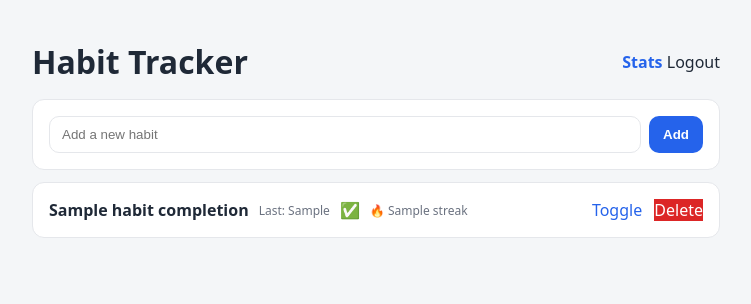
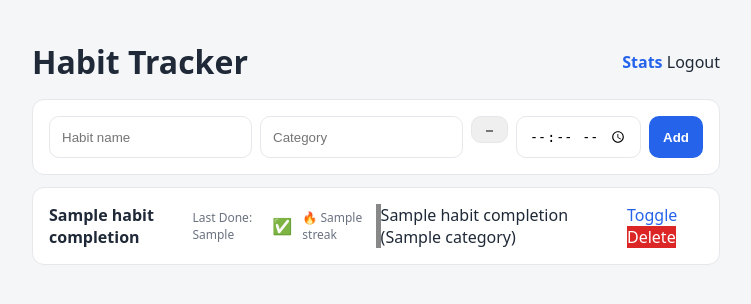
Before and after one commit to vikas09817/Habit-Tracker, a Flask app: page / in a window 1280 px wide. Shown: the top 304 px of the page, without its empty margins (264-1015 px from the left). Run offline with Flask 3, Linux system fonts and the light colour scheme; the visitor is signed in with stand-in values (Sample User, id 1); a database or web service that is not in the repository returns one stand-in record (values such as "Sample title"); some libraries are stand-ins or nearby versions.

Commit message:
enhanced features

```diff
--- a/app.py
+++ b/app.py
@@ -54,16 +54,24 @@ def home():
 
             if request.method == "POST":
                 habit_name = request.form["habit"]
+                category = request.form.get("category") or "General"
+                color = request.form["color"]
+                reminder_time = request.form.get("reminder_time") or None
                 cur.execute(
-                    "INSERT INTO habits (name, user_id) VALUES (%s, %s)",
-                    (habit_name, user_id)
+                    "INSERT INTO habits (name, user_id, category, color, reminder_time) VALUES (%s, %s, %s, %s, %s)",
+                    (habit_name, user_id, category, color, reminder_time)
                 )
                 conn.commit()
                 return redirect("/")
 
             cur.execute(
                 """
-                SELECT h.id, h.name, h.streak,
+                SELECT h.id, h.name, h.category, h.color, h.streak,
+                    (
+                        SELECT MAX(hc.completed_on)
+                        FROM habit_completions hc
+                        WHERE hc.habit_id = h.id
+                    ) AS last_done,
                     EXISTS (
                         SELECT 1 FROM habit_completions hc
                         WHERE hc.habit_id = h.id
@@ -118,7 +126,7 @@ def toggle(id):
         with conn.cursor(cursor_factory=psycopg2.extras.RealDictCursor) as cur:
             # 1️⃣ Verify the habit exists and belongs to the current user
             cur.execute(
-                "SELECT id FROM habits WHERE id = %s AND user_id = %s",
+                "SELECT id FROM habits WHERE id = %s AND user_id = %s AND is_deleted = FALSE",
                 (id, session["user_id"])
             )
             if not cur.fetchone():
@@ -184,12 +192,39 @@ def toggle(id):
 
     return redirect("/")
 
+@app.route("/edit/<int:id>", methods=["POST"])
+def edit(id):
+    if "user_id" not in session:
+        return redirect("/login")
+
+    name = request.form["name"]
+    category = request.form["category"]
+    color = request.form["color"]
+
+    with get_db_connection() as conn:
+        with conn.cursor(cursor_factory=psycopg2.extras.RealDictCursor) as cur:
+
+            cur.execute(
+                """
+                UPDATE habits
+                SET name = %s, category = %s, color = %s
+                WHERE id = %s AND user_id = %s AND is_deleted = FALSE
+                """,
+                (name, category, color, id, session["user_id"])
+            )
+
+    conn.commit()
+
+    conn.close()
+
+    return redirect("/")
+
 
 @app.route("/delete/<int:id>")
 def delete(id):
     conn = get_db_connection()
     cur = conn.cursor(cursor_factory=psycopg2.extras.RealDictCursor)
-    cur.execute("DELETE FROM habits WHERE id = %s AND user_id = %s", (id, session["user_id"]))
+    cur.execute("UPDATE habits SET is_deleted = TRUE WHERE id = %s AND user_id = %s", (id, session["user_id"]))
     conn.commit()
     cur.close()
     conn.close()
--- a/templates/index.html
+++ b/templates/index.html
@@ -22,7 +22,14 @@
 
   <div class="card">
     <form class="form" method="POST">
-      <input type="text" name="habit" placeholder="Add a new habit" required>
+      <input type="text" name="habit" placeholder="Habit name" required>
+
+      <input type="text" name="category" placeholder="Category">
+
+      <input type="color" name="color" value="#4CAF50" required>
+
+      <input type="time" name="reminder_time">
+
       <button class="btn-primary" type="submit">Add</button>
     </form>
   </div>
@@ -32,16 +39,19 @@
       {% for habit in habits %}
       <li class="item">
         <div class="left">
-          <strong>{{ habit["name"] }}</strong>
+          <strong>{{ habit.name }}</strong>
           {% if habit["last_done"] %}
-            <span class="badge">Last: {{ habit["last_done"] }}</span>
+            <span class="badge">Last Done: {{ habit["last_done"] }}</span>
           {% endif %}
           {% if habit["done_today"] %}
             <span class="status done">✅</span>
           {% else %}
             <span class="status not">❌</span>
           {% endif %}
-          <span class="badge">🔥 {{ habit["streak"] }}</span>
+          <span class="badge">🔥 {{ habit.streak }}</span>
+        </div>
+        <div style="border-left: 5px solid {{ habit.color }};">
+            {{ habit.name }} ({{ habit.category }})
         </div>
 
         <div class="actions">
```
Also changed, not shown: templates/stats.html (+21 -20 lines).
